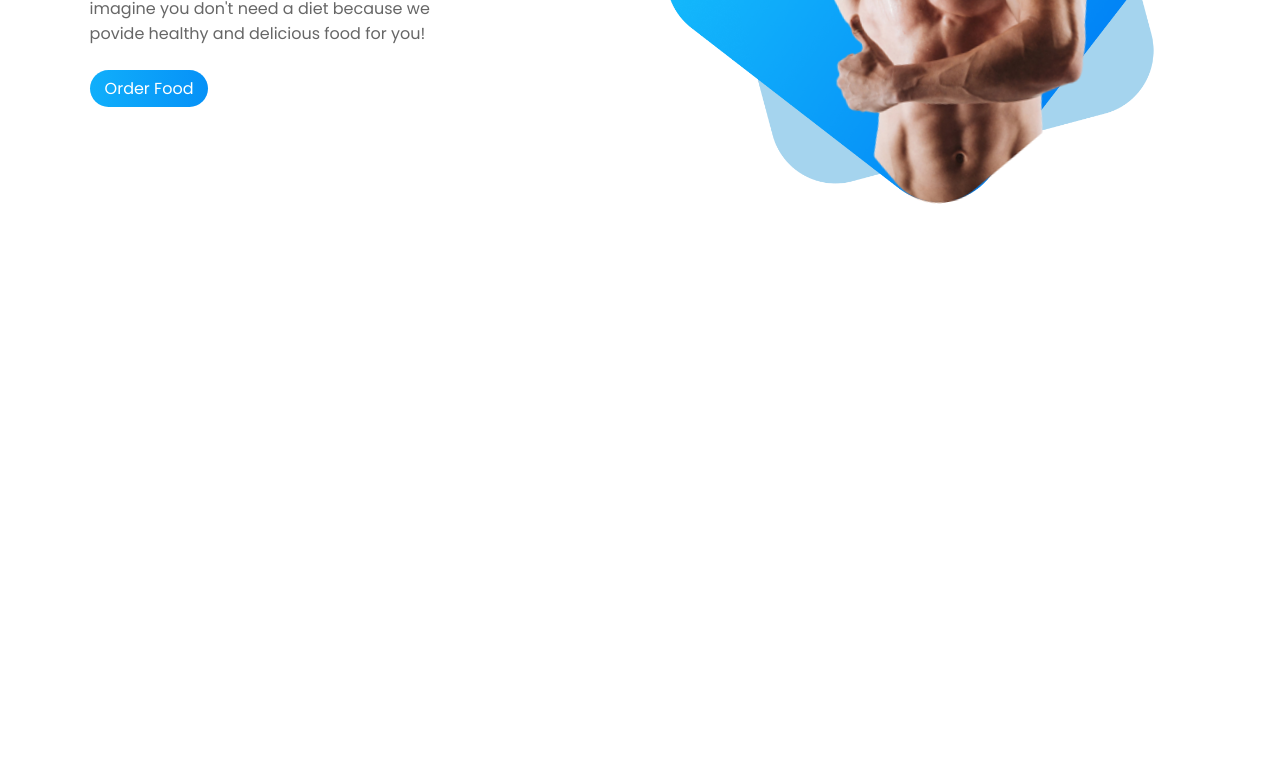
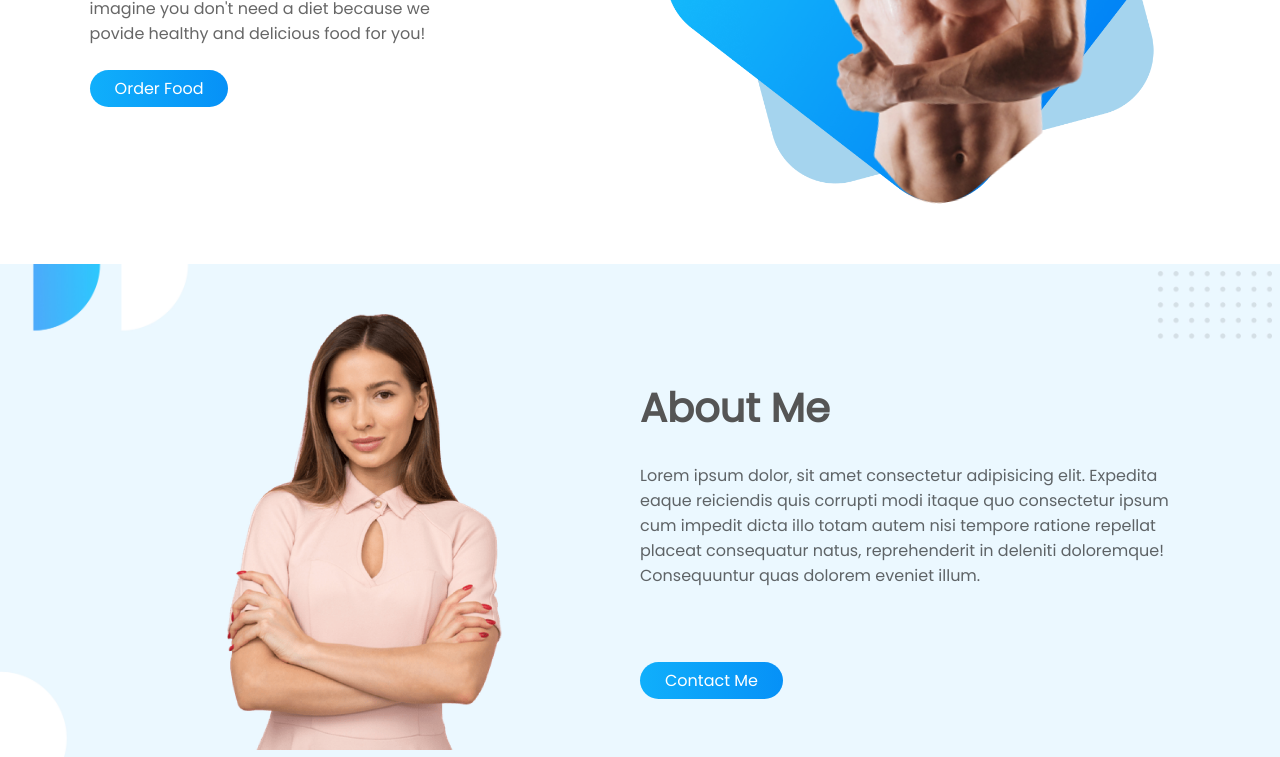
Before and after one commit to Mazharul430106/practis-assignment, a plain HTML site: page index.html in a window 1280 px wide. Shown: the part 322-1079 px from the top of the page. Before the commit the page ends 800 px from the top, so only its background shows below. Drawn offline with Linux system fonts and the light colour scheme.

Commit message:
added about section

```diff
--- a/index.html
+++ b/index.html
@@ -20,6 +20,21 @@
             <img src="images/hero-image.png" alt="Image not found">
         </div>
     </section>
+
+    <section id="about-section">
+        <div class="ab_box img_center">
+            <img class="ab_img" src="images/Person Image.png" alt="Image Not Found">
+        </div>
+        <div class="ab_box">
+            <h2>About Me</h2>
+            <p>Lorem ipsum dolor, sit amet consectetur adipisicing elit. Expedita eaque reiciendis quis corrupti modi
+                itaque quo consectetur ipsum cum impedit dicta illo totam autem nisi tempore ratione repellat placeat
+                consequatur natus, reprehenderit in deleniti doloremque! Consequuntur quas dolorem eveniet illum.</p>
+
+            <a class="btn" href="#">contact me</a>
+        </div>
+    </section>
+
 </body>
 
 </html>
--- a/style.css
+++ b/style.css
@@ -60,10 +60,51 @@
 
 .btn {
     background-image: linear-gradient(to left, #0691F7, #10AFFB);
-    padding: 7px 15px;
+    padding: 7px 25px;
     border-radius: 20px;
     color: white;
     text-transform: capitalize;
 }
 
 /* Header section style end now */
+
+/* About section style start now */
+#about-section {
+    display: flex;
+    flex-wrap: wrap;
+    align-items: center;
+    justify-content: space-between;
+    padding: 0 7%;
+    background-image: url(images/Frame\ 57.jpg);
+    background-repeat: no-repeat;
+    background-size: cover;
+    padding-top: 50px;
+}
+
+.ab_box {
+    width: 50%;
+}
+
+.ab_box h2 {
+    font-size: 40px;
+    color: #555;
+}
+
+.ab_box p {
+    padding: 25px 0;
+    color: rgba(0, 0, 0, 0.6);
+    padding-bottom: 80px;
+}
+
+.ab_box .ab_img {
+    width: 50%;
+    text-align: center;
+}
+
+.img_center {
+    text-align: center;
+}
+
+
+
+/* About section style start now */
```
Also changed, not shown: images/Frame 57.jpg (added), images/Person Image.png (added).
